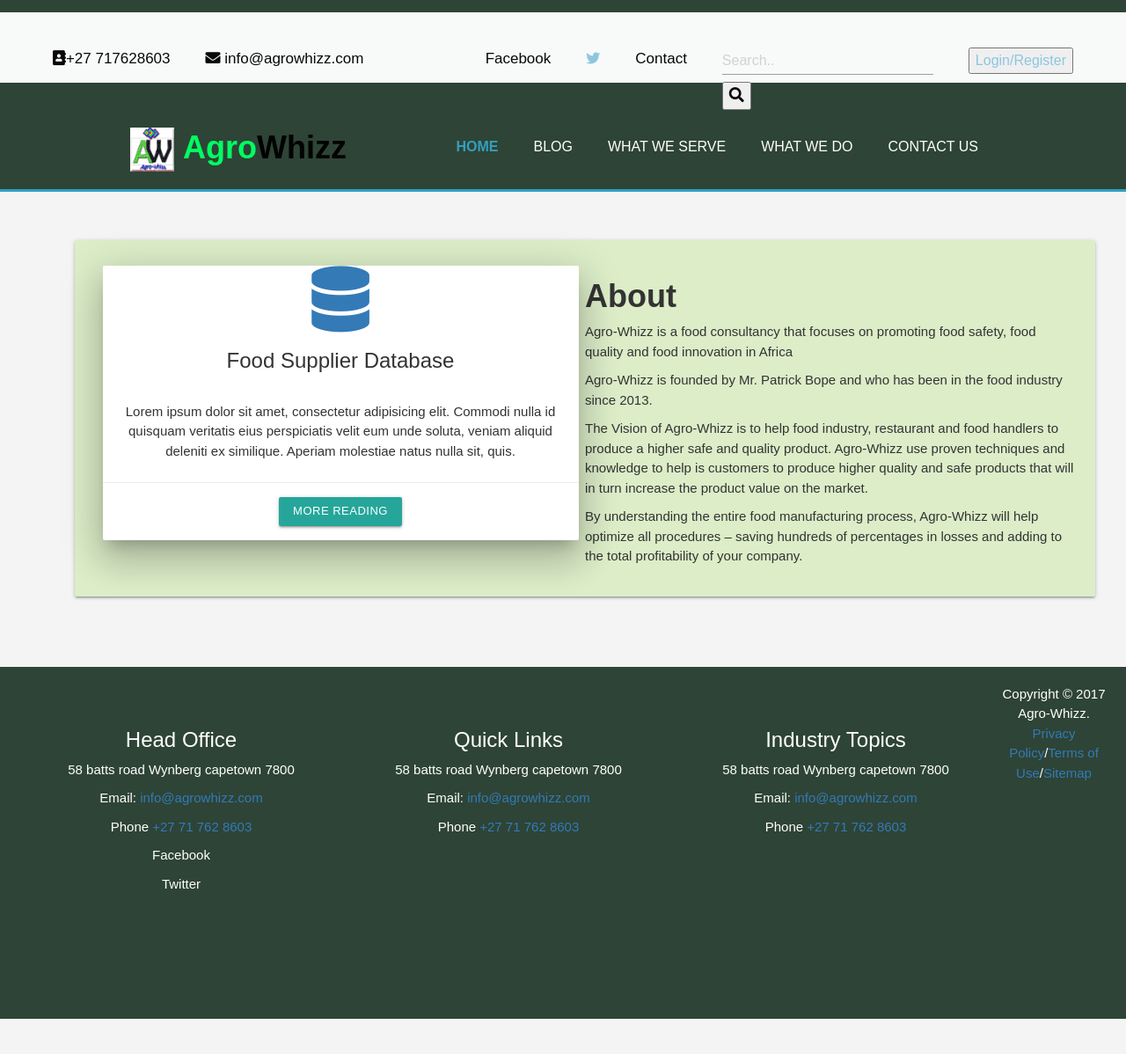
After one commit to patbpm/whizzproject, a Django app: template agrowhizz/home/templates/home/whatWeDo.html in a window 1280 px wide. The commit adds this page. Shown: the whole page at 88% size. Run offline with Django 3.2, Linux system fonts and the light colour scheme; the template is opened without the code that fills it, so the values that code supplies are empty; some libraries are stand-ins or nearby versions.

Commit message:
creating what we do file and adding Bout in it

```diff
--- a/agrowhizz/home/templates/home/homePage.html
+++ b/agrowhizz/home/templates/home/homePage.html
@@ -94,7 +94,7 @@
 
 <section class="articles">
     <div class="row card-panel hoverable #dcedc8 light-green lighten-4">
-      <h1 class="center-align">Blogs Articles</h1>
+      <h1 class="center-align">Latest Articles</h1>
         <div class="col s12 m4">
               <div class="card center-align z-depth-5">
                 <div class="card-image">
@@ -205,7 +205,7 @@
 
 <section class="articles">
     <div class="row card-panel hoverable #dcedc8 light-green lighten-4">
-      <h1 class="center-align">Food News</h1>
+      <h1 class="center-align">Latest News</h1>
         <div class="col s12 m4">
               <div class="card center-align z-depth-5">
                 <div class="card-image">
--- a/agrowhizz/home/templates/home/index.html
+++ b/agrowhizz/home/templates/home/index.html
@@ -45,7 +45,7 @@
                 <li class="current"><a href="/">Home</a></li>
                 <li><a href="blog/post_list.html">BLOG</a></li>
                 <li id="whatweserve"><a href="whatweserve.html">What We Serve</a></li>
-                <li><a href="whatwedo.html">Who We Do</a></li>
+                <li><a href= {% url 'whatWeDo'%}>What We Do</a></li>
                 <li><a href="contactus.html">Contact US</a></li>
               </ul>
             </div>
--- /dev/null
+++ b/agrowhizz/home/templates/home/whatWeDo.html
@@ -0,0 +1,35 @@
+{% extends 'home/index.html' %}
+{% block content %}
+
+<section class="articles">
+    <div class="row card-panel hoverable #dcedc8 light-green lighten-4">
+            <div class="col s12 m6">
+                    <div class="card center-align z-depth-5">
+                        <div class="card-image">
+                            <a href="contactus.html" ><i class="fa fa-database fa-5x"></i></a>
+                        </div>
+                        <h3 class="card-title">Food Supplier Database</h3>
+                        <div class="card-content">
+                          <p>Lorem ipsum dolor sit amet, consectetur adipisicing elit. Commodi nulla id quisquam veritatis eius perspiciatis velit eum unde soluta, veniam aliquid deleniti ex similique. Aperiam molestiae natus nulla sit, quis.</p>
+                        </div>
+                          <div class="card-stacked">
+                            <div class="card-action">
+                               <a class="waves-effect waves-light btn-small" href="#">More Reading</a>
+
+                            </div>
+                        </div>
+                  </div>
+              </div>
+        <h1><strong>About</strong></h1>
+        <p>Agro-Whizz is a food consultancy  that focuses on promoting food safety, food quality and food innovation in Africa</p>
+
+        <p>Agro-Whizz is founded by Mr. Patrick Bope and who has been in the food industry since 2013.</p>
+
+        <p>The Vision of Agro-Whizz is to help food industry, restaurant and food handlers to produce a higher safe and quality product. Agro-Whizz use proven techniques and knowledge to help is customers to produce higher quality and safe products that will in turn increase the product value on the market.</p>
+
+        <p>By understanding the entire food manufacturing process, Agro-Whizz will help optimize all procedures – saving hundreds of percentages in losses and adding to the total profitability of your company.</p>
+    </div>
+</section>
+
+
+{% endblock %}
```
